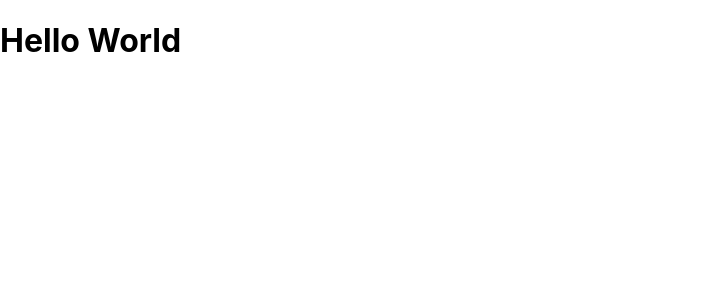
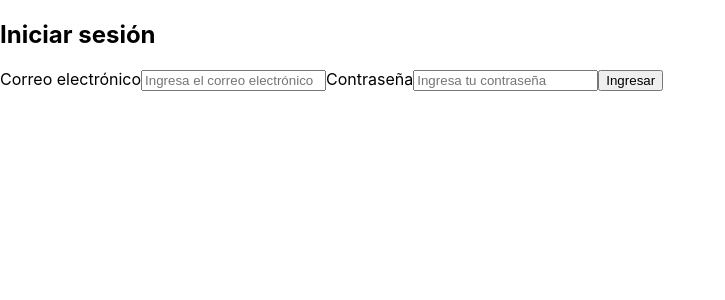
Before and after one commit to cserna98/booking_Integrador_DH, a React (Create React App) app in the folder spacialbookingfront/: page / in a window 1280 px wide. Shown: the top 300 px of the page, without its empty margins (0-725 px from the left). Built offline with nearby package versions, Linux system fonts and the light colour scheme.

Commit message:
Creación del formulario Login

```diff
--- a/spacialbookingfront/src/App.js
+++ b/spacialbookingfront/src/App.js
@@ -1,10 +1,10 @@
 import logo from './logo.svg';
 import './App.css';
-import Login from './components/Login.jsx';
+import Login from './components/LoginUser/Login.jsx';
 
 function App() {
   return (
-    <Login titulo={"Hello World"}></Login>
+    <Login title={"Iniciar sesión"}></Login>
     // <div className="App">
 
     //   <header className="App-header">
--- /dev/null
+++ b/spacialbookingfront/src/components/Button.jsx
@@ -0,0 +1,11 @@
+import React from "react";
+
+function Button(props){
+    const {text} = props;
+    return (
+        <button>{text}</button>
+    )
+
+}
+
+export default Button;
--- a/spacialbookingfront/src/components/Login.jsx
+++ /dev/null
@@ -1,10 +0,0 @@
-import React from "react";
-
-function Login(props){
-    const {titulo} = props;
-    return (
-        <h1>{titulo}</h1>
-    )
-}
-
-export default Login;
--- /dev/null
+++ b/spacialbookingfront/src/components/LoginUser/Login.jsx
@@ -0,0 +1,18 @@
+import React from "react";
+import Button from "../Button";
+
+function Login(props){
+    const {title} = props;
+    return (
+        <form>
+        <h2>{title}</h2>
+        <label for="email">Correo electrónico</label>
+        <input type="email" name="email" id="email" placeholder="Ingresa el correo electrónico"></input>
+        <label for="password">Contraseña</label>
+        <input type="password" name="password" id="password" placeholder="Ingresa tu contraseña"></input>
+        <Button text={'Ingresar'}></Button>
+        </form>
+    )
+}
+
+export default Login;
```
